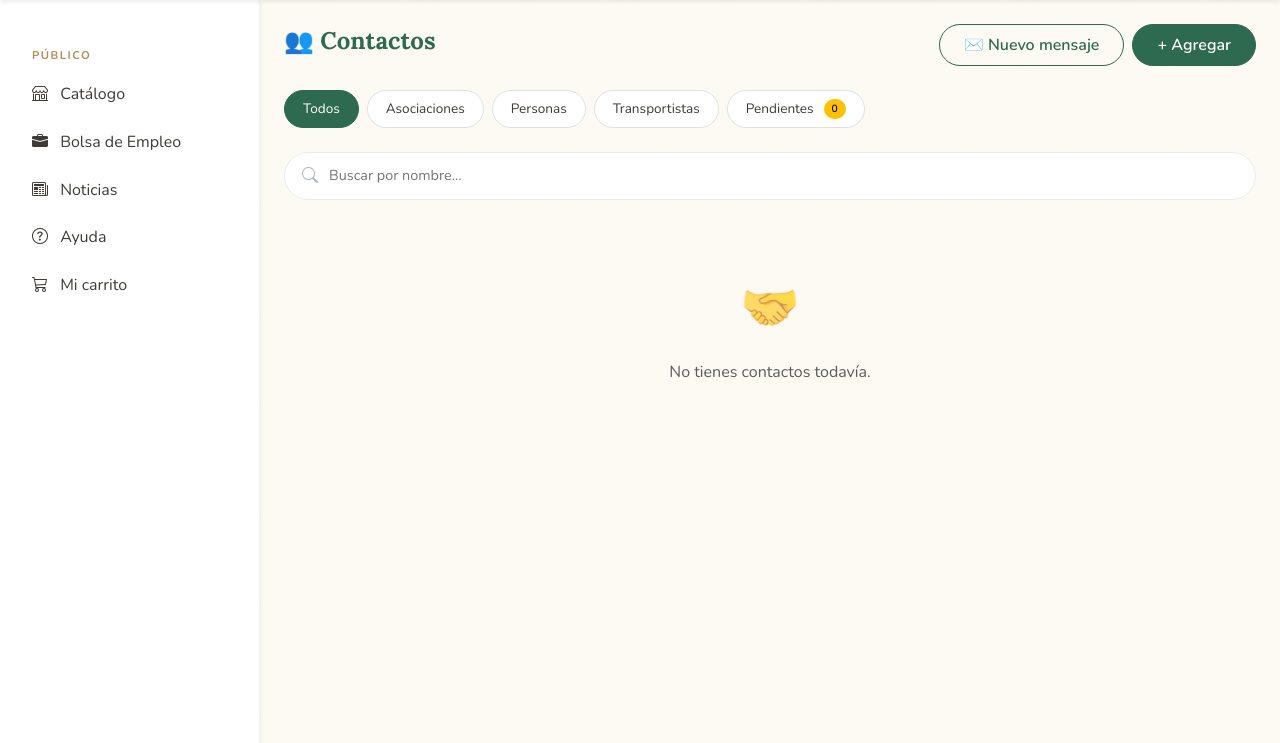
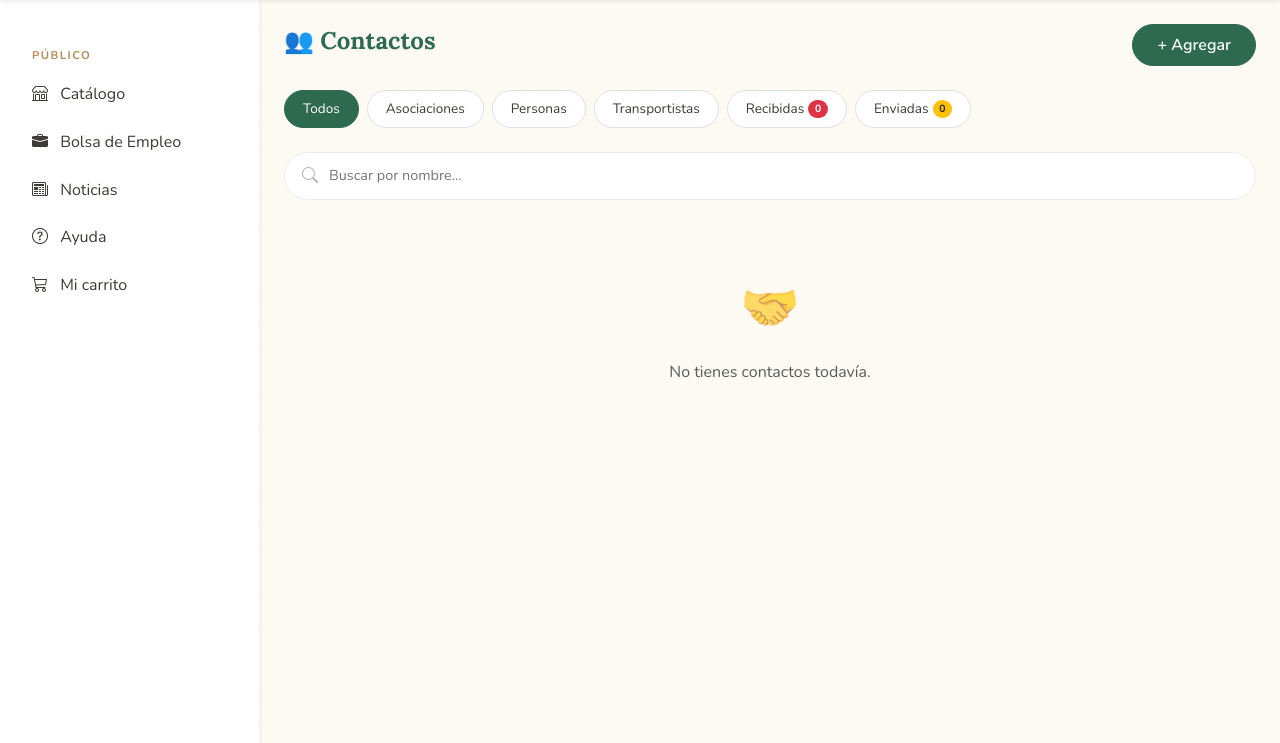
Before and after one commit to iwcorrea/tienda-campesina, a Python web app: template backend/app/templates/contactos.html in a window 1280 px wide. Shown: the part 65-808 px from the top of the page. Run offline with Jinja, Linux system fonts and the light colour scheme; the template is opened without the code that fills it, so the values that code supplies are empty.

Commit message:
Mejora funcion contactos

```diff
--- a/backend/app/templates/contactos.html
+++ b/backend/app/templates/contactos.html
@@ -12,9 +12,8 @@
         border-radius: 16px;
         padding: 1.5rem 1rem;
         text-align: center;
-        box-shadow: 0 1px 3px rgba(0,0,0,0.04);
+        box-shadow: 0 2px 8px rgba(0,0,0,0.04);
         transition: all 0.2s ease;
-        position: relative;
         border: 1px solid #f0f0f0;
     }
     .contact-card:hover {
@@ -83,15 +82,6 @@
         border-color: #dc3545;
         color: #dc3545;
     }
-    .pending-badge {
-        background: #ffc107;
-        color: #000;
-        font-weight: 600;
-        font-size: 0.65rem;
-        padding: 2px 8px;
-        border-radius: 20px;
-        margin-left: 6px;
-    }
     .filter-pills {
         display: flex;
         flex-wrap: wrap;
@@ -156,12 +146,9 @@
 <div class="modern-section">
     <div class="d-flex justify-content-between align-items-center mb-4">
         <h2 class="fw-bold" style="font-size:1.5rem;">👥 Contactos</h2>
-        <div class="d-flex gap-2">
-            <a href="/mensajes/nuevo" class="btn btn-outline-success rounded-pill px-4">✉️ Nuevo mensaje</a>
-            <button class="btn btn-success rounded-pill px-4" data-bs-toggle="modal" data-bs-target="#nuevaSolicitudModal">
-                + Agregar
-            </button>
-        </div>
+        <button class="btn btn-success rounded-pill px-4" data-bs-toggle="modal" data-bs-target="#nuevaSolicitudModal">
+            + Agregar
+        </button>
     </div>
 
     <!-- Filtros -->
@@ -171,8 +158,10 @@
         <span class="filter-pill" data-tipo="persona">Personas</span>
         <span class="filter-pill" data-tipo="transportista">Transportistas</span>
         <span class="filter-pill d-flex align-items-center gap-1" data-tipo="pendientes">
-            Pendientes
-            <span class="pending-badge">{{ solicitudes | length }}</span>
+            Recibidas <span class="badge bg-danger rounded-pill" style="font-size:0.65rem;">{{ solicitudes_recibidas | length }}</span>
+        </span>
+        <span class="filter-pill d-flex align-items-center gap-1" data-tipo="enviadas">
+            Enviadas <span class="badge bg-warning text-dark rounded-pill" style="font-size:0.65rem;">{{ solicitudes_enviadas | length }}</span>
         </span>
     </div>
 
@@ -212,9 +201,9 @@
         {% endif %}
     </div>
 
-    <!-- Pendientes (contenedor separado para filtrar) -->
-    <div id="pendientes-container" class="contact-grid" style="display:none;">
-        {% for s in solicitudes %}
+    <!-- Recibidas -->
+    <div id="recibidas-container" class="contact-grid" style="display:none;">
+        {% for s in solicitudes_recibidas %}
         <div class="contact-card contacto-item" data-tipo="pendientes" data-nombre="{{ s.nombre }}">
             <div class="contact-avatar">{{ s.nombre[0].upper() }}</div>
             <div class="contact-name">{{ s.nombre }}</div>
@@ -231,10 +220,33 @@
             </div>
         </div>
         {% endfor %}
-        {% if not solicitudes %}
+        {% if not solicitudes_recibidas %}
         <div class="empty-state" style="grid-column: 1 / -1;">
-            <div class="icon">📋</div>
-            <p class="text-muted">No tienes solicitudes pendientes.</p>
+            <div class="icon">📥</div>
+            <p class="text-muted">No tienes solicitudes recibidas.</p>
+        </div>
+        {% endif %}
+    </div>
+
+    <!-- Enviadas -->
+    <div id="enviadas-container" class="contact-grid" style="display:none;">
+        {% for s in solicitudes_enviadas %}
+        <div class="contact-card contacto-item" data-tipo="enviadas" data-nombre="{{ s.nombre }}">
+            <div class="contact-avatar">{{ s.nombre[0].upper() }}</div>
+            <div class="contact-name">{{ s.nombre }}</div>
+            <span class="contact-type type-{{ s.tipo }}">{{ s.tipo | capitalize }}</span>
+            <div class="contact-actions">
+                <form method="post" action="/contactos/cancelar" onsubmit="return confirm('¿Cancelar la solicitud a {{ s.nombre }}?');" class="d-inline">
+                    <input type="hidden" name="solicitud_id" value="{{ s.id }}">
+                    <button type="submit" class="btn-icon delete" title="Cancelar solicitud">✕</button>
+                </form>
+            </div>
+        </div>
+        {% endfor %}
+        {% if not solicitudes_enviadas %}
+        <div class="empty-state" style="grid-column: 1 / -1;">
+            <div class="icon">📤</div>
+            <p class="text-muted">No has enviado solicitudes pendientes.</p>
         </div>
         {% endif %}
     </div>
@@ -282,20 +294,25 @@
             var tipo = this.getAttribute('data-tipo');
 
             var contactosContainer = document.getElementById('contactos-container');
-            var pendientesContainer = document.getElementById('pendientes-container');
+            var recibidasContainer = document.getElementById('recibidas-container');
+            var enviadasContainer = document.getElementById('enviadas-container');
 
-            if (tipo === 'pendientes') {
-                contactosContainer.style.display = 'none';
-                pendientesContainer.style.display = 'grid';
+            // Ocultar todo
+            contactosContainer.style.display = 'none';
+            recibidasContainer.style.display = 'none';
+            enviadasContainer.style.display = 'none';
+
+            if (tipo === 'todos') {
+                contactosContainer.style.display = 'grid';
+                document.querySelectorAll('#contactos-container .contacto-item').forEach(item => item.style.display = '');
+            } else if (tipo === 'pendientes') {
+                recibidasContainer.style.display = 'grid';
+            } else if (tipo === 'enviadas') {
+                enviadasContainer.style.display = 'grid';
             } else {
                 contactosContainer.style.display = 'grid';
-                pendientesContainer.style.display = 'none';
                 document.querySelectorAll('#contactos-container .contacto-item').forEach(function(item){
-                    if (tipo === 'todos' || item.getAttribute('data-tipo') === tipo) {
-                        item.style.display = '';
-                    } else {
-                        item.style.display = 'none';
-                    }
+                    item.style.display = item.getAttribute('data-tipo') === tipo ? '' : 'none';
                 });
             }
         });
```
Also changed, not shown: backend/app/routers/contactos.py (+46 -7 lines), backend/app/services/contacto_service.py (+28 -10 lines).
